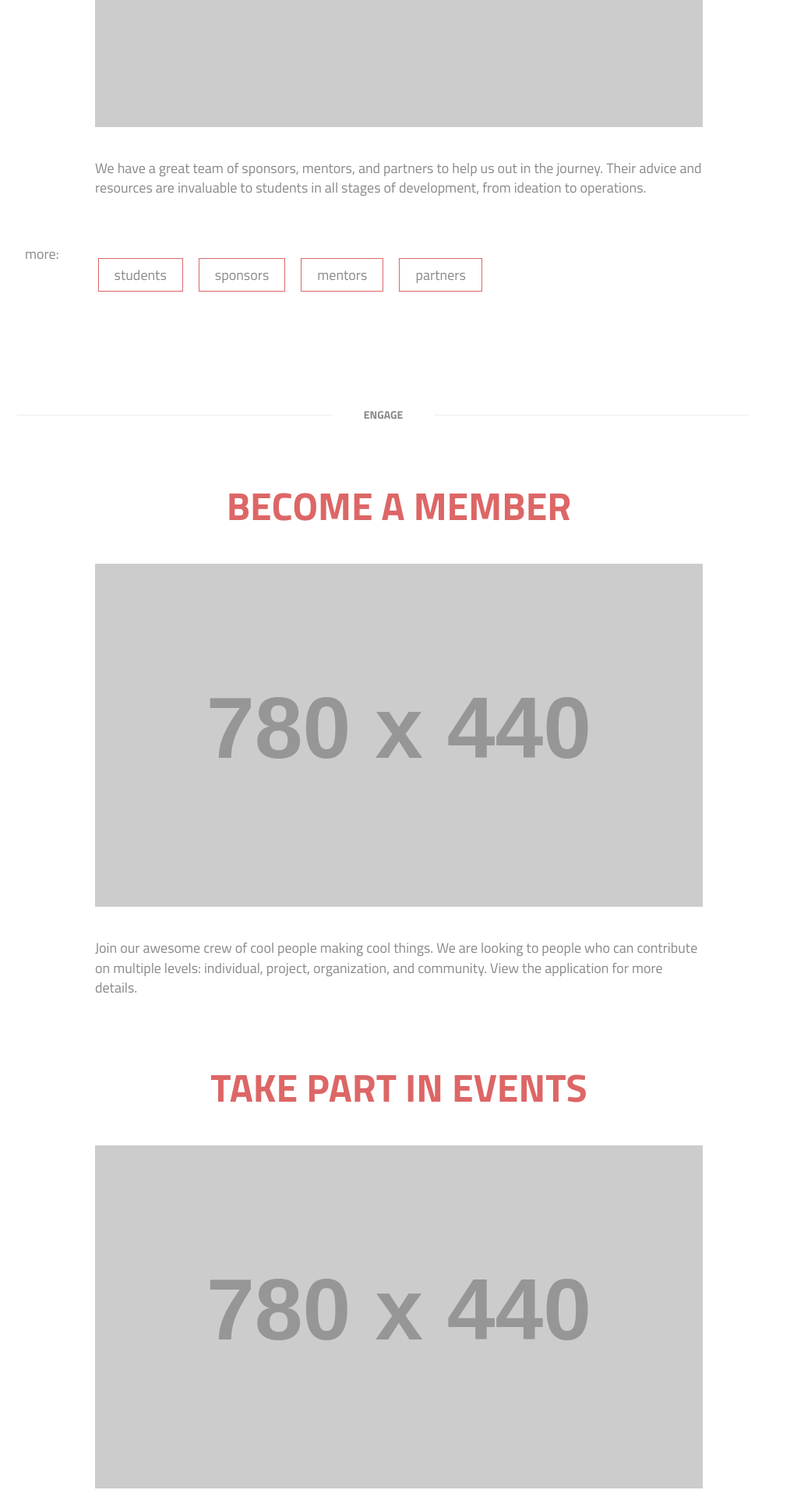
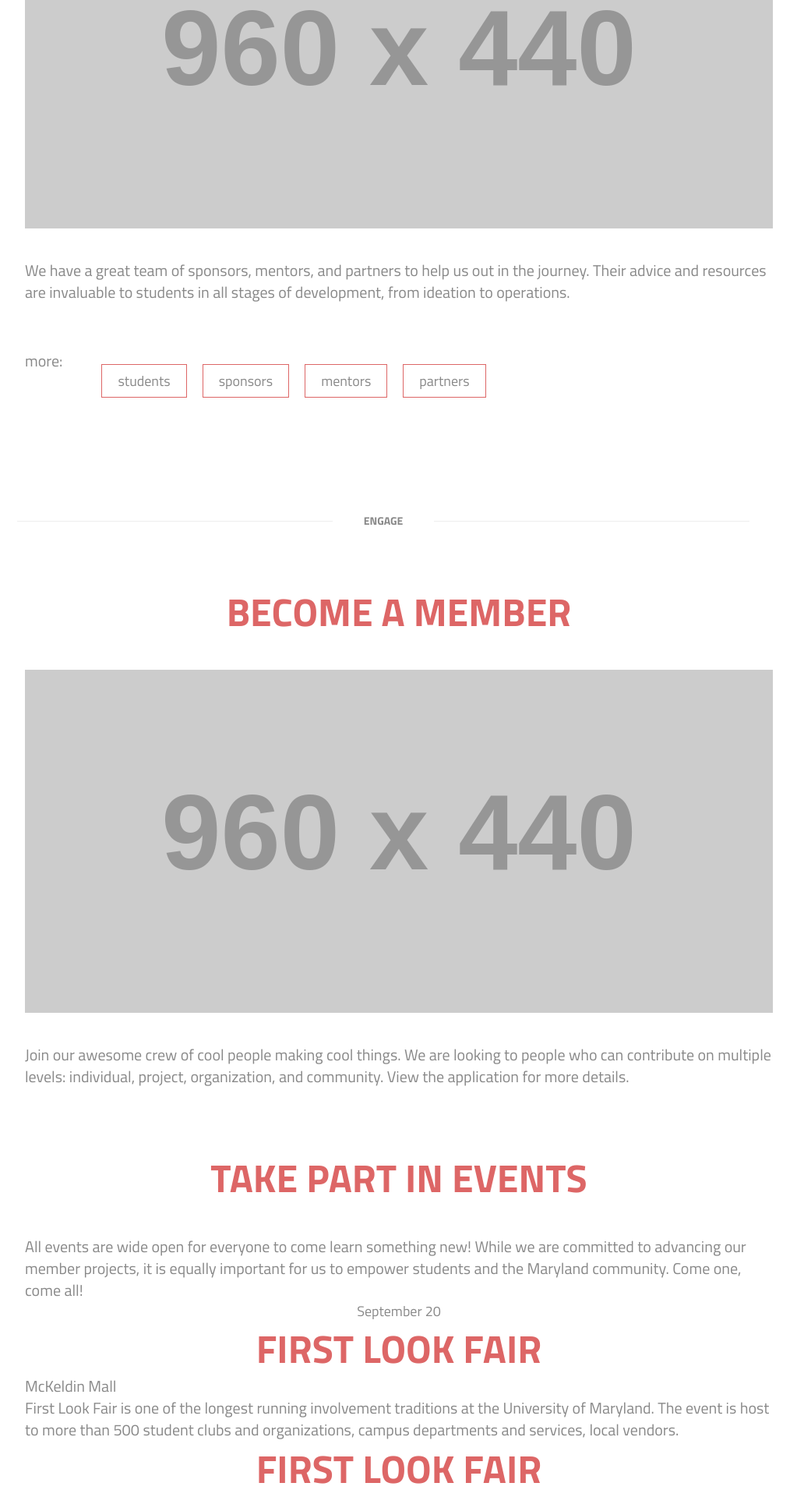
Before and after one commit to StartupShell/web-2012, a PHP site: page / in a window 1280 px wide. Shown: the part 4280-6200 px from the top of the page at 78% size, without its empty margins (148-1171 px from the left). Run offline with PHP 8.4, Linux system fonts and the light colour scheme; grey boxes labelled with a size stand in for pictures from a placeholder-image service; some libraries are stand-ins or nearby versions.

Commit message:
Events page in.
Signed-off-by: Jeff Hilnbrand <jahilnbrand@gmail.com>

```diff
--- a/css/style.css
+++ b/css/style.css
@@ -300,7 +300,7 @@ h2 a,
 }
 p,
 .p {
-  font-size: 18px;
+  font-size: 20px;
 }
 /* HEADER */
 header {
@@ -320,7 +320,7 @@ header .logo img {
   float: left;
 }
 header .logo a h1 {
-  font-size: 18px;
+  font-size: 20px;
   float: left;
   text-decoration: none;
   color: #888888;
@@ -335,11 +335,11 @@ header .top-menu {
 .floating {
   position: fixed;
   width: 100%;
-  top: -2;
+  top: 0;
 }
 /* NAVIGATION */
 .anchor {
-  padding: 50px;
+  padding: 20px;
 }
 nav.top-menu ul {
   margin: 0;
@@ -410,7 +410,6 @@ section .feature {
   margin: 80px 0 40px 0;
 }
 .inner-section p {
-  max-width: 780px;
   margin-bottom: 10px;
   margin: 0 auto;
 }
--- a/index.php
+++ b/index.php
@@ -43,9 +43,10 @@
 
         <section class="welcome">
             <div class="inner-section">
+
                 <h2>Think. Build. Play.</h2>
                 <div class="feature">
-                    <iframe src="http://player.vimeo.com/video/70408127?title=0&amp;byline=0&amp;portrait=0&amp;badge=0&amp;color=a0c9ca" width="780" height="439" frameborder="0" webkitAllowFullScreen mozallowfullscreen allowFullScreen></iframe>
+                    <iframe src="http://player.vimeo.com/video/70408127?title=0&amp;byline=0&amp;portrait=0&amp;badge=0&amp;color=a0c9ca" width="960" height="541" frameborder="0" webkitAllowFullScreen mozallowfullscreen allowFullScreen></iframe>
                 </div>
 
             </div> <!-- end .inner-section -->
@@ -59,11 +60,13 @@
                     <a class="anchor" id="about"></a>
                     <div class="section-title"><h1>About</h1></div>
                     <div class="inner-section">
+
                         <h2>Student Technology Collective</h2>
                         <div class="feature">
-                            <img src="http://dummyimage.com/780x440/4d494d/686a82.gif&text=image+of+space" alt="image+of+space">
+                            <img src="http://dummyimage.com/960x440/4d494d/686a82.gif&text=image+of+space" alt="image+of+space">
                         </div>
                         <p>Startup Shell advances student startups and projects while leading technology and entrepreneurship initiatives in the greater community. We strive to promote our core values of students, technology, entrepreneurship and innovation, and collaboration.</p>
+
                         <nav class="more-menu">
                             <p>more:</p>
                             <ul>
@@ -81,11 +84,13 @@
                     <a class="anchor" id="startups"></a>
                     <div class="section-title"><h1>Startups</h1></div>
                     <div class="inner-section">
+
                         <h2>Home to diverse ventures</h2>
                         <div class="feature">
-                            <img src="http://dummyimage.com/780x440/4d494d/686a82.gif&text=roster" alt="roster">
+                            <img src="http://dummyimage.com/960x440/4d494d/686a82.gif&text=roster" alt="roster">
                         </div>
                         <p>Lorem ipsum dolor sit amet, consectetuer adipiscing elit. Aenean commodo ligula eget dolor. Aenean massa. Cum sociis natoque penatibus et magnis dis parturient montes, nascetur ridiculus mus. Donec quam felis, ultricies nec, pellentesque eu, pretium quis, sem. Nulla consequat massa quis enim. Donec pede justo, fringilla vel, aliquet nec, vulputate eget, arcu. In enim justo, rhoncus ut, imperdiet a, venenatis vitae, justo. Nullam dictum felis eu pede mollis pretium.</p>
+
                         <nav class="more-menu">
                             <p>more:</p>
                             <ul>
@@ -102,16 +107,19 @@
                     <a class="anchor" id="people"></a>
                     <div class="section-title"><h1>People</h1></div>
                     <div class="inner-section">
+
                         <h2>These people are building something great</h2>
                         <div class="feature">
-                            <img src="http://dummyimage.com/780x440/4d494d/686a82.gif&text=image+of+students+being+sillay" alt="image+of+students+being+sillay">
+                            <img src="http://dummyimage.com/960x440/4d494d/686a82.gif&text=image+of+students+being+sillay" alt="image+of+students+being+sillay">
                         </div>
                         <p>Our students are absolutely crazy. With different backgrounds, experience levels, skills, and interests, members bring a lot to the table for collaboration and knowledge sharing. Get in on the action.</p>
-                        <h2>We &#10084; our support network</h2>
+
+                        <h2>We &#60;3 our support network</h2>
                         <div class="feature">
-                            <img src="http://dummyimage.com/780x440/4d494d/686a82.gif&text=image+of+students+being+sillay" alt="image+of+students+being+sillay">
+                            <img src="http://dummyimage.com/960x440/4d494d/686a82.gif&text=image+of+students+being+sillay" alt="image+of+students+being+sillay">
                         </div>
                         <p>We have a great team of sponsors, mentors, and partners to help us out in the journey. Their advice and resources are invaluable to students in all stages of development, from ideation to operations.</p>
+
                         <nav class="more-menu">
                             <p>more:</p>
                             <ul>
@@ -129,16 +137,41 @@
                     <a class="anchor" id="engage"></a>
                     <div class="section-title"><h1>Engage</h1></div>
                     <div class="inner-section">
+
                         <h2>Become a member</h2>
                         <div class="feature">
-                            <img src="http://dummyimage.com/780x440/4d494d/686a82.gif&text=image+of+students+being+sillay" alt="image+of+students+being+sillay">
+                            <img src="http://dummyimage.com/960x440/4d494d/686a82.gif&text=image+of+students+being+sillay" alt="image+of+students+being+sillay">
                         </div>
                         <p>Join our awesome crew of cool people making cool things. We are looking to people who can contribute on multiple levels: individual, project, organization, and community. View the application for more details.</p>
+
                         <h2>Take part in events</h2>
-                        <div class="feature">
-                            <img src="http://dummyimage.com/780x440/4d494d/686a82.gif&text=calendar" alt="calendar">
+                        <p>All events are wide open for everyone to come learn something new! While we are committed to advancing our member projects, it is equally important for us to empower students and the Maryland community. Come one, come all!</p>
+
+                        <div class="event-wrapper">
+                            <div class="event-block">
+                                <div class="event-date">
+                                    <span class="event-date-month">September</span>
+                                    <span class="event-date-day">20</span>
+                                </div>
+                                <div class="event-details">
+                                    <h1 class="event-title">First Look Fair</h1>
+                                    <p class="event-location">McKeldin Mall</p>
+                                    <p class="event-description">First Look Fair is one of the longest running involvement traditions at the University of Maryland.  The event is host to more than 500 student clubs and organizations, campus departments and services, local vendors.</p>
+                                </div>
+                                <div class="event-details">
+                                    <h1 class="event-title">First Look Fair</h1>
+                                    <p class="event-location">McKeldin Mall</p>
+                                    <p class="event-description">First Look Fair is one of the longest running involvement traditions at the University of Maryland.  The event is host to more than 500 student clubs and organizations, campus departments and services, local vendors.</p>
+                                </div>
+                            </div>
                         </div>
-                        <p>All events are wide open for everyone to come learn something new! While we are committed to advancing our member projects, it is equally important for us to empower students and the Maryland community. Come one, come all!</p>
+
+
+
+
+
+
+
                         <nav class="more-menu">
                             <p>more:</p>
                             <ul>
--- a/less/base.less
+++ b/less/base.less
@@ -89,7 +89,7 @@ h4, .h4 {
 }
 
 p, .p {
-	font-size: 18px;
+	font-size: 20px;
 }
 
 
@@ -195,7 +195,6 @@ nav.top-menu {
 				margin: 0 10px;
 				padding: 8px 20px;
 
-
     			&:hover, &:focus {
     				background: @red;
     				color: @white;
@@ -229,7 +228,7 @@ section {
 	}
 
 	p {
-		max-width: 780px;
+		// max-width: 780px;
 		margin-bottom: 10px;
 		margin: 0 auto;
 	}
```
